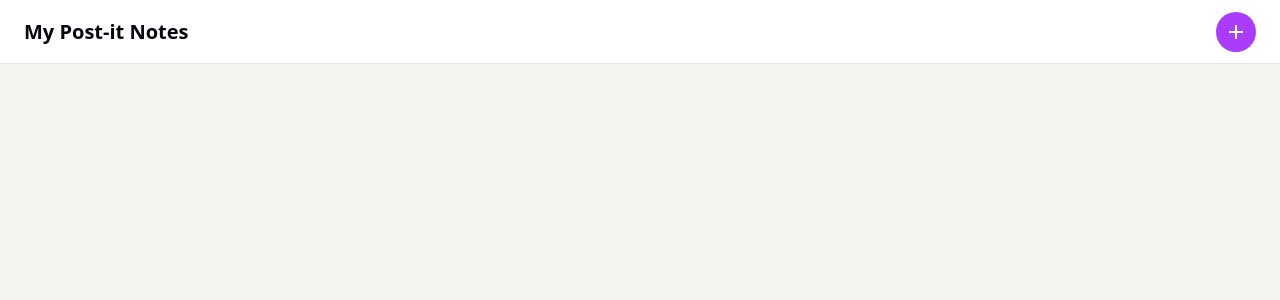
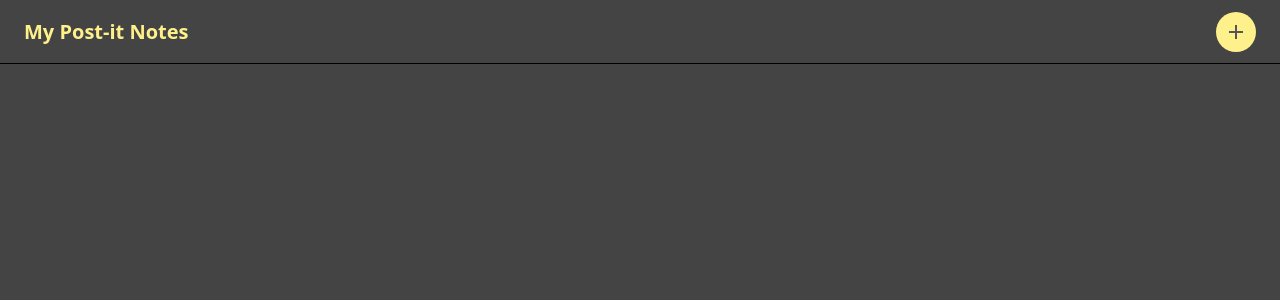
Before and after one commit to Fours/post-it-notes, a React (Vite) app: page / in a window 1280 px wide. Shown: the top 300 px of the page. Built offline with nearby package versions, Linux system fonts and the light colour scheme.

Commit message:
Updated styles to a darkmode theme

```diff
--- a/src/App.css
+++ b/src/App.css
@@ -7,7 +7,7 @@
 body {
   margin: 0;
   font-family: system-ui, 'Segoe UI', Roboto, sans-serif;
-  background: #f5f4f0;
+  background: #444;
 }
 
 #root {
--- a/src/components/Header/Header.css
+++ b/src/components/Header/Header.css
@@ -4,16 +4,15 @@
   justify-content: space-between;
   padding: 0 24px;
   height: 64px;
-  border-bottom: 1px solid #e5e4e7;
+  border-bottom: 1px solid #000;
   flex-shrink: 0;
-  background: #fff;
 }
 
 .header__title {
   font-size: 20px;
   font-weight: 600;
   margin: 0;
-  color: #08060d;
+  color: #fef08a;
   font-family: system-ui, 'Segoe UI', Roboto, sans-serif;
 }
 
@@ -22,8 +21,8 @@
   height: 40px;
   border-radius: 50%;
   border: none;
-  background: #aa3bff;
-  color: #fff;
+  background: #fef08a;
+  color: #555;
   cursor: pointer;
   display: flex;
   align-items: center;
--- a/src/components/Note/Note.css
+++ b/src/components/Note/Note.css
@@ -30,10 +30,11 @@
 
 .note__body {
   padding: 32px 12px 12px 32px;
-  height: 100%;
+  height: 85%;
   box-sizing: border-box;
   cursor: text;
   overflow: hidden;
+  border-bottom: 1px solid #c8b800;
 }
 
 .note__text {
```
